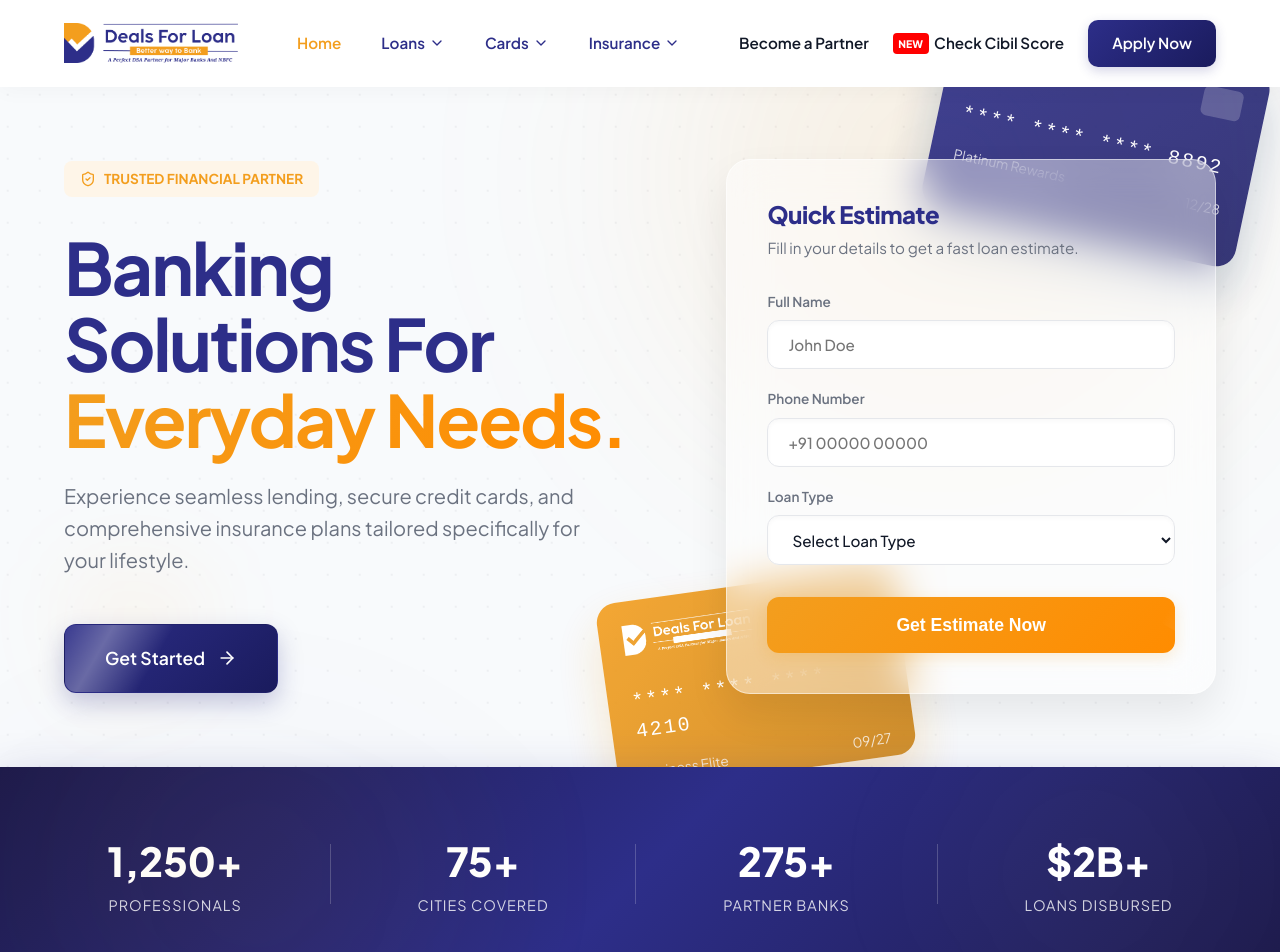
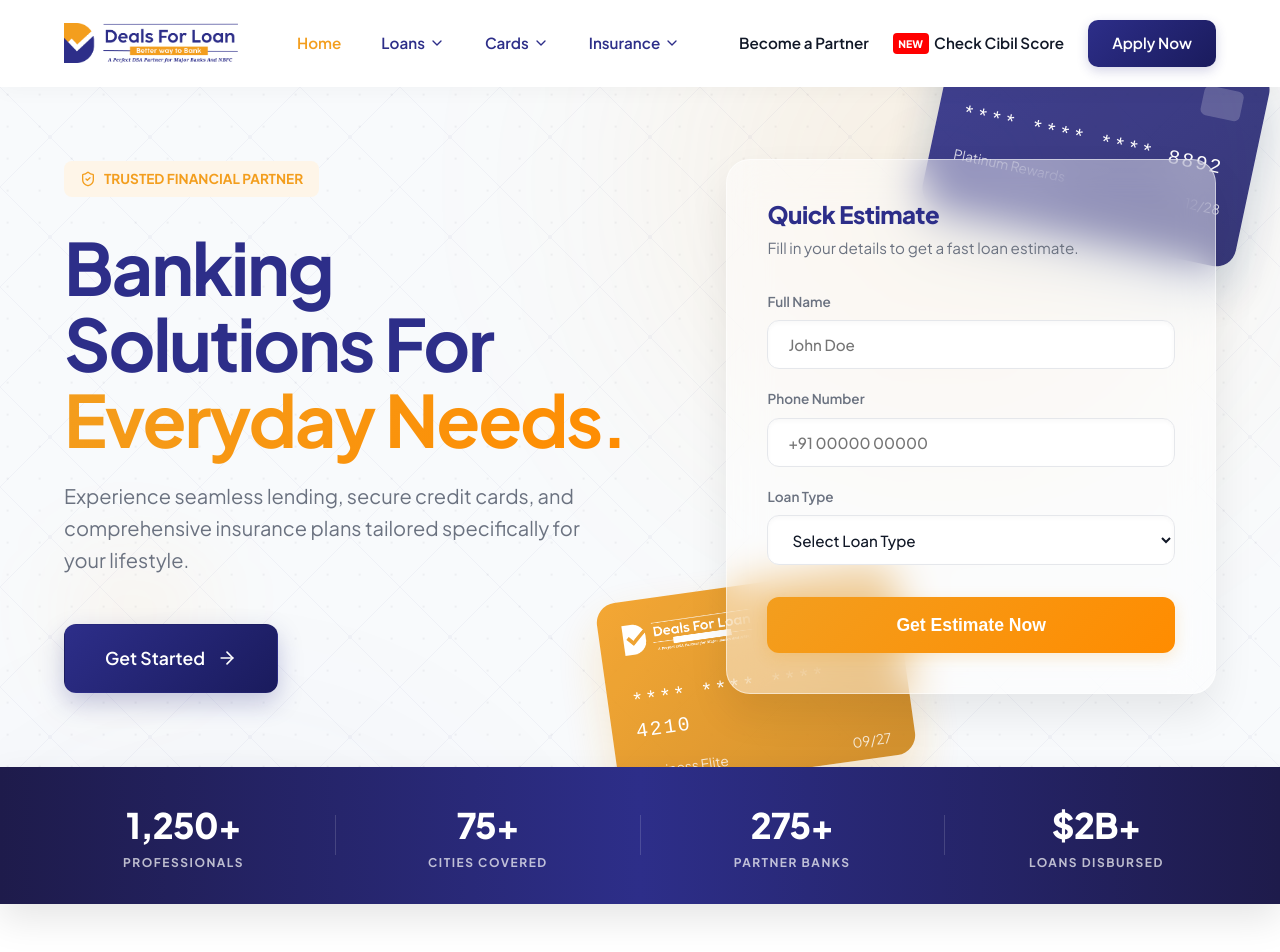
Before and after one commit to KiranSakthivelA/DealsForLoanPreview, a React (Vite) app: page / in a window 1280 px wide. Shown: the top 952 px of the page. Built offline with nearby package versions, Linux system fonts and the light colour scheme.

Commit message:
Refine stats banner and add geometric hero background, removed shine

```diff
--- a/src/index.css
+++ b/src/index.css
@@ -54,29 +54,6 @@
   0% { transform: translateY(0px) rotate(0deg); }
   50% { transform: translateY(-20px) rotate(5deg); }
   100% { transform: translateY(0px) rotate(0deg); }
-}
-
-@keyframes shine {
-  0% { left: -100%; }
-  20% { left: 100%; }
-  100% { left: 100%; }
-}
-
-.shine-effect {
-  position: relative;
-  overflow: hidden;
-}
-
-.shine-effect::after {
-  content: '';
-  position: absolute;
-  top: -50%;
-  left: -100%;
-  width: 50%;
-  height: 200%;
-  background: linear-gradient(to right, transparent, rgba(255, 255, 255, 0.3), transparent);
-  transform: rotate(30deg);
-  animation: shine 6s infinite;
 }
 
 .gradient-text {
@@ -289,18 +266,6 @@ p {
   box-shadow: 0 4px 15px rgba(243, 158, 30, 0.2);
   position: relative;
   overflow: hidden;
-}
-
-.btn-primary::after {
-  content: '';
-  position: absolute;
-  top: -50%;
-  left: -100%;
-  width: 50%;
-  height: 200%;
-  background: linear-gradient(to right, transparent, rgba(255, 255, 255, 0.3), transparent);
-  transform: rotate(30deg);
-  animation: shine 4s infinite;
 }
 
 .btn-primary:hover {
--- a/src/pages/LandingPage.jsx
+++ b/src/pages/LandingPage.jsx
@@ -43,6 +43,15 @@ export default function LandingPage() {
       <div className="mobile-hide" style={{ position: 'absolute', top: '40%', right: '10%', width: '200px', height: '200px', background: 'rgba(45, 46, 137, 0.05)', borderRadius: '50%', filter: 'blur(50px)', animation: 'float 12s infinite ease-in-out reverse', zIndex: 0 }}></div>
       <div className="mobile-hide" style={{ position: 'absolute', bottom: '20%', left: '15%', width: '180px', height: '180px', background: 'rgba(243, 158, 30, 0.03)', borderRadius: '40% 60% 60% 40% / 40% 40% 60% 60%', filter: 'blur(45px)', animation: 'float 10s infinite ease-in-out 2s', zIndex: 0 }}></div>
 
+      {/* Abstract Geometric Lines (Like everydaybankingsolutions) */}
+      <svg style={{ position: 'absolute', top: 0, left: 0, width: '100%', height: '100%', opacity: 0.04, pointerEvents: 'none', zIndex: 0 }}>
+        <pattern id="geometric-pattern" x="0" y="0" width="100" height="100" patternUnits="userSpaceOnUse">
+          <path d="M0 100 L100 0 M0 0 L100 100" stroke="var(--accent-color)" strokeWidth="1" fill="none" />
+          <circle cx="50" cy="50" r="2" fill="var(--accent-color)" />
+        </pattern>
+        <rect width="100%" height="100%" fill="url(#geometric-pattern)" />
+      </svg>
+
       {/* Hero Section & Quick Estimate Form */}
       <section style={{ padding: '4rem 0', position: 'relative', zIndex: 1, display: 'flex', alignItems: 'center', minHeight: '85vh' }}>
         <div className="container hero-grid">
@@ -64,7 +73,7 @@ export default function LandingPage() {
             </p>
 
             <div style={{ display: 'flex', gap: '1rem', alignItems: 'center' }}>
-              <Link to="/apply" className="btn shine-effect" style={{ background: 'linear-gradient(135deg, var(--accent-color) 0%, #1a1b5d 100%)', color: 'white', padding: '1.25rem 2.5rem', fontSize: '1.1rem', borderRadius: '12px', display: 'inline-flex', alignItems: 'center', gap: '0.75rem', boxShadow: '0 10px 25px rgba(45, 46, 137, 0.25)', transition: 'all 0.3s' }} onMouseOver={e => e.currentTarget.style.transform = 'translateY(-4px) scale(1.02)'} onMouseOut={e => e.currentTarget.style.transform = 'translateY(0) scale(1)'}>
+              <Link to="/apply" className="btn" style={{ background: 'linear-gradient(135deg, var(--accent-color) 0%, #1a1b5d 100%)', color: 'white', padding: '1.25rem 2.5rem', fontSize: '1.1rem', borderRadius: '12px', display: 'inline-flex', alignItems: 'center', gap: '0.75rem', boxShadow: '0 10px 25px rgba(45, 46, 137, 0.25)', transition: 'all 0.3s' }} onMouseOver={e => e.currentTarget.style.transform = 'translateY(-4px) scale(1.02)'} onMouseOut={e => e.currentTarget.style.transform = 'translateY(0) scale(1)'}>
                 Get Started <ArrowRight size={20} />
               </Link>
             </div>
@@ -117,7 +126,7 @@ export default function LandingPage() {
                     {LOAN_TYPES.map(type => <option key={type} value={type}>{type}</option>)}
                   </select>
                 </div>
-                <button type="submit" className="btn btn-primary shine-effect" style={{ width: '100%', padding: '1.1rem', fontSize: '1.1rem', borderRadius: '12px', fontWeight: 700 }}>
+                <button type="submit" className="btn btn-primary" style={{ width: '100%', padding: '1.1rem', fontSize: '1.1rem', borderRadius: '12px', fontWeight: 700 }}>
                   Get Estimate Now
                 </button>
               </form>
@@ -127,38 +136,34 @@ export default function LandingPage() {
         </div>
       </section>
 
-      {/* Stats Banner */}
+      {/* Slim Stats Banner (Matched to User Image) */}
       <section style={{
-        background: 'linear-gradient(135deg, #1e1b4b 0%, #2d2e89 50%, #1e1b4b 100%)',
-        padding: '4rem 0',
+        background: 'linear-gradient(90deg, #1e1b4b 0%, #2d2e89 50%, #1e1b4b 100%)',
+        padding: '2rem 0',
         position: 'relative',
         zIndex: 2,
-        boxShadow: '0 20px 50px rgba(45, 46, 137, 0.3)',
+        boxShadow: '0 15px 35px rgba(0,0,0,0.1)',
         overflow: 'hidden'
       }}>
-        {/* Mesh Effect Overlays */}
-        <div style={{ position: 'absolute', top: '-50%', left: '-10%', width: '60%', height: '200%', background: 'radial-gradient(circle, rgba(243, 158, 30, 0.05) 0%, transparent 70%)', filter: 'blur(60px)', pointerEvents: 'none' }}></div>
-        <div style={{ position: 'absolute', bottom: '-50%', right: '-10%', width: '50%', height: '200%', background: 'radial-gradient(circle, rgba(255, 255, 255, 0.03) 0%, transparent 60%)', filter: 'blur(50px)', pointerEvents: 'none' }}></div>
-
-        <div className="container stats-flex">
-          <div style={{ textAlign: 'center', color: 'white' }}>
-            <div style={{ fontSize: '2.5rem', fontWeight: 800, marginBottom: '0.25rem' }}>1,250+</div>
-            <div style={{ fontSize: '0.9rem', opacity: 0.8, textTransform: 'uppercase', letterSpacing: '1px' }}>Professionals</div>
+        <div className="container stats-flex" style={{ display: 'flex', justifyContent: 'space-between', alignItems: 'center' }}>
+          <div style={{ textAlign: 'center', color: 'white', flex: 1 }}>
+            <div style={{ fontSize: '2.2rem', fontWeight: 800, marginBottom: '0.15rem', letterSpacing: '-0.02em' }}>1,250+</div>
+            <div style={{ fontSize: '0.75rem', opacity: 0.7, textTransform: 'uppercase', letterSpacing: '1.5px', fontWeight: 700 }}>Professionals</div>
           </div>
-          <div style={{ width: '1px', height: '60px', backgroundColor: 'rgba(255,255,255,0.2)' }}></div>
-          <div style={{ textAlign: 'center', color: 'white' }}>
-            <div style={{ fontSize: '2.5rem', fontWeight: 800, marginBottom: '0.25rem' }}>75+</div>
-            <div style={{ fontSize: '0.9rem', opacity: 0.8, textTransform: 'uppercase', letterSpacing: '1px' }}>Cities Covered</div>
+          <div style={{ width: '1px', height: '40px', backgroundColor: 'rgba(255,255,255,0.15)', margin: '0 2rem' }}></div>
+          <div style={{ textAlign: 'center', color: 'white', flex: 1 }}>
+            <div style={{ fontSize: '2.2rem', fontWeight: 800, marginBottom: '0.15rem', letterSpacing: '-0.02em' }}>75+</div>
+            <div style={{ fontSize: '0.75rem', opacity: 0.7, textTransform: 'uppercase', letterSpacing: '1.5px', fontWeight: 700 }}>Cities Covered</div>
           </div>
-          <div style={{ width: '1px', height: '60px', backgroundColor: 'rgba(255,255,255,0.2)' }}></div>
-          <div style={{ textAlign: 'center', color: 'white' }}>
-            <div style={{ fontSize: '2.5rem', fontWeight: 800, marginBottom: '0.25rem' }}>275+</div>
-            <div style={{ fontSize: '0.9rem', opacity: 0.8, textTransform: 'uppercase', letterSpacing: '1px' }}>Partner Banks</div>
+          <div style={{ width: '1px', height: '40px', backgroundColor: 'rgba(255,255,255,0.15)', margin: '0 2rem' }}></div>
+          <div style={{ textAlign: 'center', color: 'white', flex: 1 }}>
+            <div style={{ fontSize: '2.2rem', fontWeight: 800, marginBottom: '0.15rem', letterSpacing: '-0.02em' }}>275+</div>
+            <div style={{ fontSize: '0.75rem', opacity: 0.7, textTransform: 'uppercase', letterSpacing: '1.5px', fontWeight: 700 }}>Partner Banks</div>
           </div>
-          <div style={{ width: '1px', height: '60px', backgroundColor: 'rgba(255,255,255,0.2)' }}></div>
-          <div style={{ textAlign: 'center', color: 'white' }}>
-            <div style={{ fontSize: '2.5rem', fontWeight: 800, marginBottom: '0.25rem' }}>$2B+</div>
-            <div style={{ fontSize: '0.9rem', opacity: 0.8, textTransform: 'uppercase', letterSpacing: '1px' }}>Loans Disbursed</div>
+          <div style={{ width: '1px', height: '40px', backgroundColor: 'rgba(255,255,255,0.15)', margin: '0 2rem' }}></div>
+          <div style={{ textAlign: 'center', color: 'white', flex: 1 }}>
+            <div style={{ fontSize: '2.2rem', fontWeight: 800, marginBottom: '0.15rem', letterSpacing: '-0.02em' }}>$2B+</div>
+            <div style={{ fontSize: '0.75rem', opacity: 0.7, textTransform: 'uppercase', letterSpacing: '1.5px', fontWeight: 700 }}>Loans Disbursed</div>
           </div>
         </div>
       </section>
```
